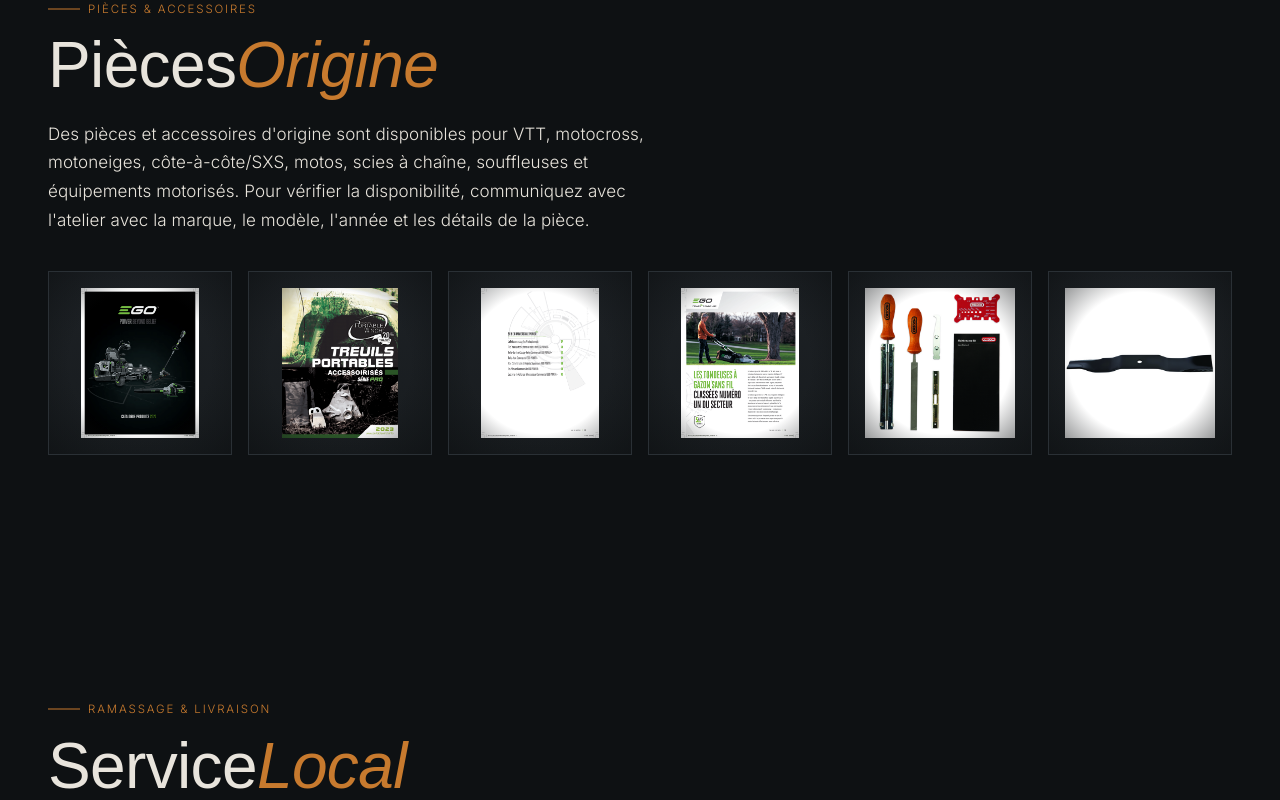
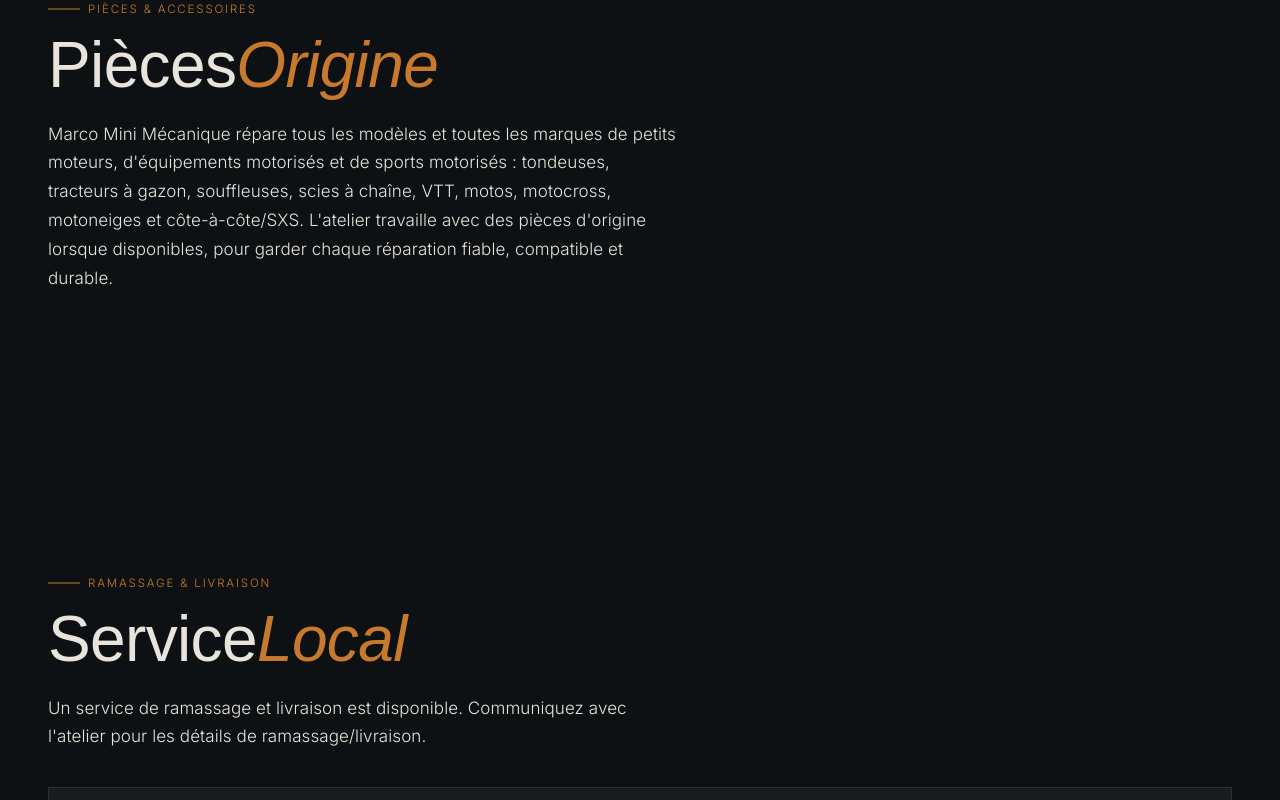
Before and after one commit to glammbox/marco-mini-mecanique, a Next.js app: page / in a window 1280 px wide. Shown: the part 5520-6320 px from the top of the page. Built offline with nearby package versions, Linux system fonts and the light colour scheme; a web font is replaced by a local one.

Commit message:
BladeClaw build: marco-mini-mecanique 2026-05-14

```diff
--- a/app/page.tsx
+++ b/app/page.tsx
@@ -82,8 +82,8 @@
     title:   { fr: "Pièces",                en: "Parts" },
     italic:  { fr: "Origine",               en: "OEM" },
     body: {
-      fr: "Des pièces et accessoires d'origine sont disponibles pour VTT, motocross, motoneiges, côte-à-côte/SXS, motos, scies à chaîne, souffleuses et équipements motorisés. Pour vérifier la disponibilité, communiquez avec l'atelier avec la marque, le modèle, l'année et les détails de la pièce.",
-      en: "Parts and original accessories are available for VTT/ATV, motocross, snowmobile, side-by-side/SXS, motorcycles, chainsaws, snowblowers, and motorized equipment. For availability, contact the shop with the make, model, year, and part details.",
+      fr: "Marco Mini Mécanique répare tous les modèles et toutes les marques de petits moteurs, d'équipements motorisés et de sports motorisés : tondeuses, tracteurs à gazon, souffleuses, scies à chaîne, VTT, motos, motocross, motoneiges et côte-à-côte/SXS. L'atelier travaille avec des pièces d'origine lorsque disponibles, pour garder chaque réparation fiable, compatible et durable.",
+      en: "Marco Mini Mécanique repairs all models and all brands of small-engine equipment, powered tools, and powersports machines: mowers, lawn tractors, snowblowers, chainsaws, ATVs, motorcycles, motocross bikes, snowmobiles, and side-by-side/SXS vehicles. The shop uses original OEM parts when available to keep every repair reliable, compatible, and durable.",
     },
   },
   pickup: {
@@ -253,15 +253,6 @@
       { slug: "91-239", img: "/assets/product-oregon-mower-blade-91-239.jpg", name: "91-239", cat: "Lame 20-1/2 po", power: "Consommable", fr: "Lame de tondeuse 20-1/2 po, acier trempé, remplacement OEM multi-marques.", en: "20-1/2-in mower blade, hardened steel, multi-brand OEM replacement." },
     ],
   },
-];
-
-const PARTS_VISUALS = [
-  "/assets/catalog-ego-cover.png",
-  "/assets/catalog-portablewinch-cover.png",
-  "/assets/equipment-ego-page-03.png",
-  "/assets/equipment-ego-page-15.png",
-  "/assets/product-oregon-91px-chain.jpg",
-  "/assets/product-oregon-mower-blade-91-239.jpg",
 ];
 
 const VIDEOS = [
@@ -571,13 +562,6 @@
           <p className="eyebrow">{t(COPY.parts.eyebrow)}</p>
           <HeadingItalic before={t(COPY.parts.title)} italic={t(COPY.parts.italic)} className="section-title" />
           <p className="section-lead">{t(COPY.parts.body)}</p>
-          <ul className="parts-strip">
-            {PARTS_VISUALS.map((src, i) => (
-              <li key={i} className="parts-card">
-                <img src={src} alt="" loading="lazy" />
-              </li>
-            ))}
-          </ul>
         </section>
 
         {/* PICKUP (marco-mini-mecanique) */}
```
